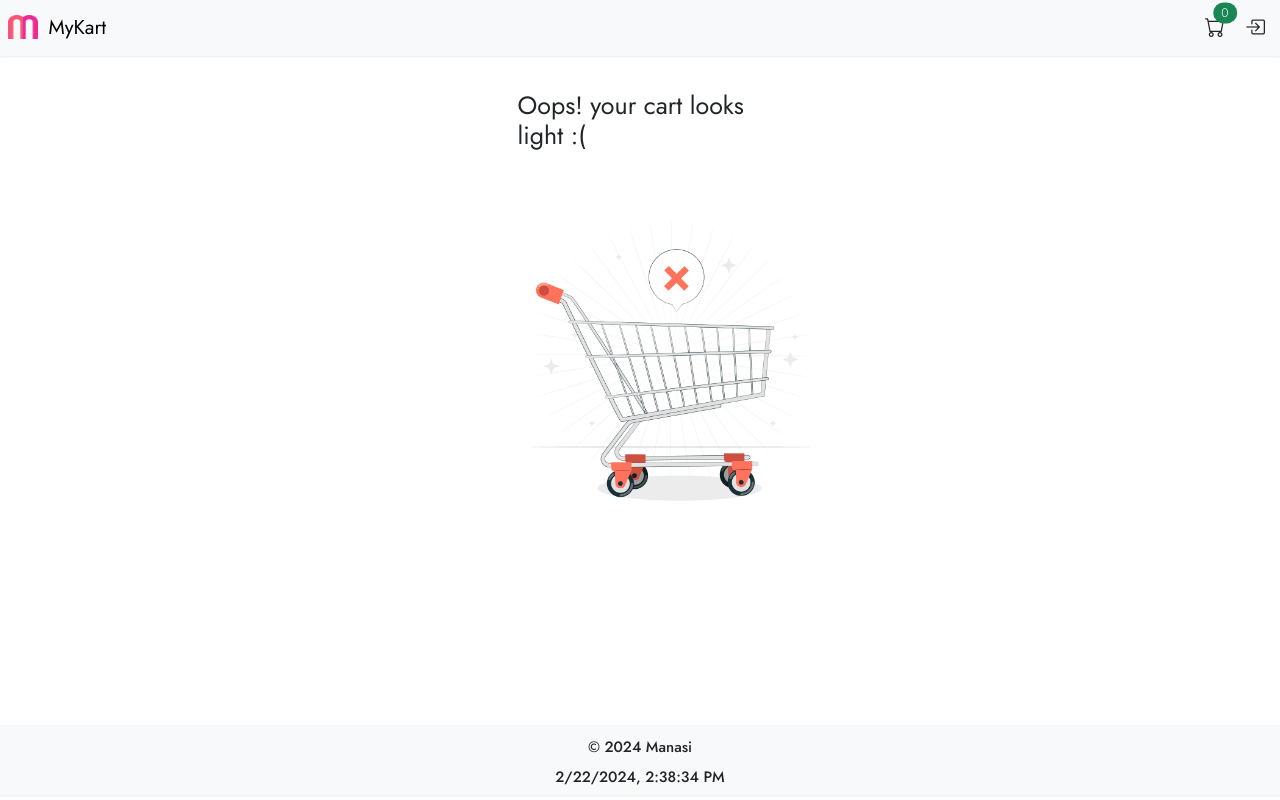
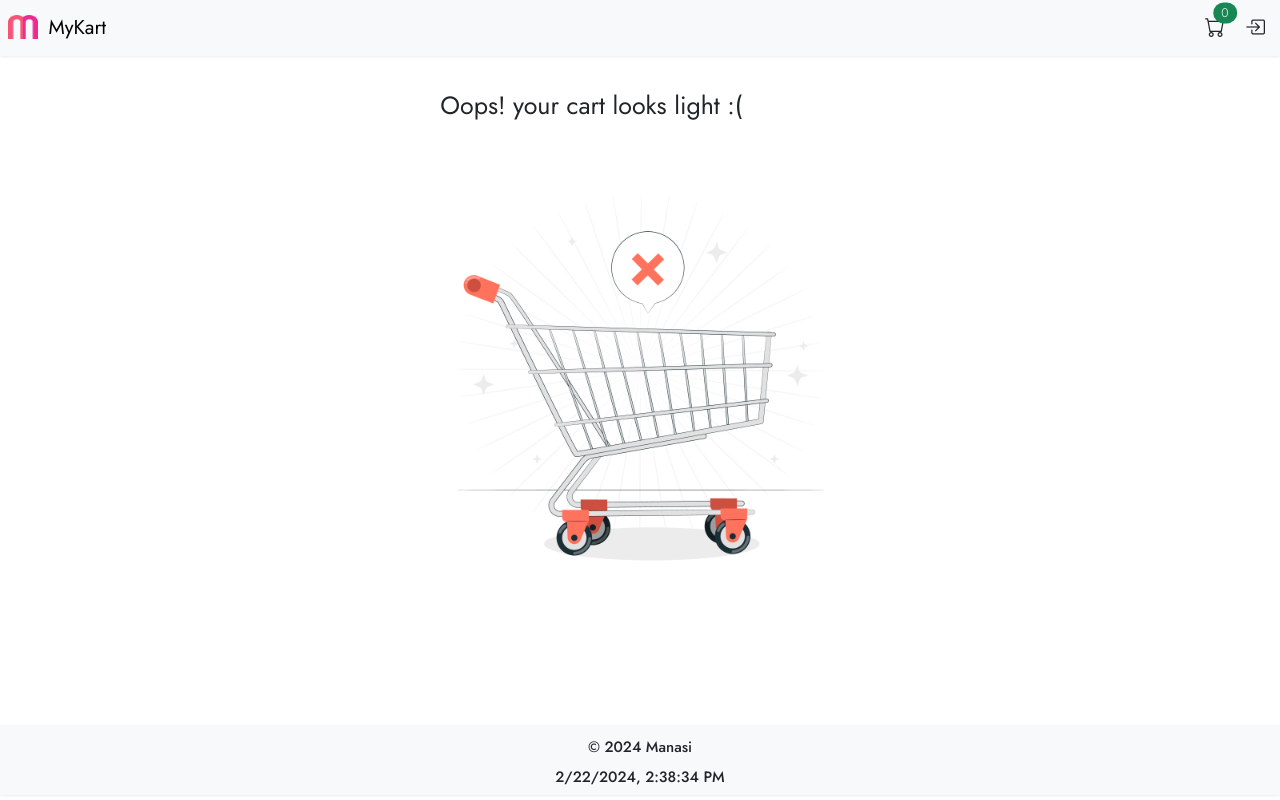
Before and after one commit to manasiPandey21/MyKart, a React (Create React App) app: page /cart in a window 1280 px wide. Built offline with nearby package versions, Linux system fonts and the light colour scheme; the HTML template or start-up script is replaced by a standard one.

Commit message:
toasts added

```diff
--- a/src/Pages/Cart.jsx
+++ b/src/Pages/Cart.jsx
@@ -2,7 +2,6 @@ import React, { useEffect } from 'react';
 import CartItem from './CartItem';
 import { useState } from 'react';
 import PData from '../data/products';
-import EmptyPage from "./EmptyPage"
 import { ToastContainer, toast } from 'react-toastify';
 import 'react-toastify/dist/ReactToastify.css';
 
@@ -24,7 +23,7 @@ const Cart = () => {
     let totalamountTemp = 0;
     let discountTemp = 0;
     list = JSON.parse(localStorage.getItem('cart')) || {};
-    if(!list[user]) list[user]={};
+    if (!list[user]) list[user] = {};
     cartItems = Object.keys(list[user]);
     cartItems.forEach((barcode) => {
       let pdata = PData.find((item) => item.barcode === barcode);
@@ -41,15 +40,14 @@ const Cart = () => {
 
   const removeAll = () => {
     list = JSON.parse(localStorage.getItem('cart')) || {};
-    user=parseInt(localStorage.getItem('user')) || 0;
+    user = parseInt(localStorage.getItem('user')) || 0;
     setUser(user);
-    list[user]={};
-    localStorage.setItem('cart',JSON.stringify(list));
+    list[user] = {};
+    localStorage.setItem('cart', JSON.stringify(list));
     cartItems = [];
     setOrderValue(0);
     setTotalAmount(0);
     setDiscount(0);
-    console.log("kapil");
     window.dispatchEvent(new Event("storage"));
     notifyD();
   }
@@ -64,6 +62,7 @@ const Cart = () => {
     progress: undefined,
     theme: "colored",
   },
+    console.log("notify d should be printed")
   );
 
   const removeAllModal = () => (
@@ -87,8 +86,9 @@ const Cart = () => {
   );
 
   return (
+    <div className="container mt-5">
+      {
         cartItems.length ? (
-      <div className="container mt-5">
           <div className="row mt-5  pt-5">
             <div className="col-md-8">
               <div className="card ">
@@ -135,10 +135,17 @@ const Cart = () => {
               </div>
             </div>
           </div>
+        ) : (
+          <div className='container justify-content-center align-item-center align-self-center h-50 w-75'>
+            <div className='container h-25 w-50 align-self-center'>
+              <h1 className=' py-5 my-5 fw-normal fs-1 align-self-center justify-content-center'>Oops! your cart looks light :(</h1>
+              <img src="empty.jpg" className="rounded h-25 w-100 align-self-center justify-content-center" alt="..." />
             </div>
-    ) : (
-      <EmptyPage />
+          </div>
         )
+      }
+      <ToastContainer position="top-right" />
+    </div>
   );
 }
 
--- a/src/Pages/CartItem.jsx
+++ b/src/Pages/CartItem.jsx
@@ -12,21 +12,21 @@ const CartItem = (props) => {
     let currUser;
 
     useEffect(() => {
-        currUser=parseInt(localStorage.getItem('user')) || 0;
+        currUser = parseInt(localStorage.getItem('user')) || 0;
         pdata = PData.find((item) => item.barcode === props.barcode);
         setProduct(pdata);
         cart = JSON.parse(localStorage.getItem('cart'));
         if (!cart) cart = {};
-        if(!cart[currUser]) cart[currUser]={};
+        if (!cart[currUser]) cart[currUser] = {};
         if (parseInt(cart[currUser][props.barcode]) >= 1) setQuantity(parseInt(cart[currUser][props.barcode]));
         else setQuantity(0);
     }, [props.barcode]);
 
     const incNum = () => {
-        currUser=parseInt(localStorage.getItem('user')) || 0;
+        currUser = parseInt(localStorage.getItem('user')) || 0;
         cart = JSON.parse(localStorage.getItem('cart'));
         if (!cart) cart = {};
-        if(!cart[currUser]) cart[currUser]={};
+        if (!cart[currUser]) cart[currUser] = {};
         setQuantity(quantity + 1);
         cart[currUser][props.barcode] = quantity + 1;
         localStorage.setItem('cart', JSON.stringify(cart));
@@ -35,10 +35,10 @@ const CartItem = (props) => {
     }
 
     const decNum = () => {
-        currUser=parseInt(localStorage.getItem('user')) || 0;
+        currUser = parseInt(localStorage.getItem('user')) || 0;
         cart = JSON.parse(localStorage.getItem('cart'));
         if (!cart) cart = {};
-        if(!cart[currUser]) cart[currUser]={};
+        if (!cart[currUser]) cart[currUser] = {};
         setQuantity(quantity - 1);
         if (quantity <= 1) {
             delete cart[currUser][props.barcode];
@@ -51,10 +51,10 @@ const CartItem = (props) => {
     }
 
     const removeItem = () => {
-        currUser=parseInt(localStorage.getItem('user')) || 0;
+        currUser = parseInt(localStorage.getItem('user')) || 0;
         cart = JSON.parse(localStorage.getItem('cart'));
         if (!cart) cart = {};
-        if(!cart[currUser]) cart[currUser]={};
+        if (!cart[currUser]) cart[currUser] = {};
         setQuantity(0);
         delete cart[currUser][props.barcode];
         localStorage.setItem('cart', JSON.stringify(cart));
@@ -72,7 +72,7 @@ const CartItem = (props) => {
         draggable: true,
         progress: undefined,
         theme: "colored",
-        containerId: product.barcode
+        containerId: props.barcode
     },
     );
 
@@ -97,8 +97,8 @@ const CartItem = (props) => {
     );
 
     return (
-        quantity ? (
-            <div className="card-body align-items-start">
+        <div className="card-body align-items-start">
+            {quantity ? (
                 <div className="row p-3 align-items-center">
                     <div className="col-md-3 ">
                         <img src={product?.searchImage} alt="Product" className="img-fluid" />
@@ -126,13 +126,13 @@ const CartItem = (props) => {
                         </div>
                     </div>
                 </div>
-                <ToastContainer containerId={product.barcode} position="top-right" />
-            </div>
-        ) : (
-            <></>
-        )
-
-    );
+            ) : (
+                <></>
+            )
+            }
+            <ToastContainer containerId={props.barcode} position="top-right" />
+        </div>
+    )
 };
 
 export default CartItem;
--- a/src/Pages/EmptyPage.jsx
+++ /dev/null
@@ -1,12 +0,0 @@
-import React from 'react'
-
-const EmptyPage = () => {
-    return (
-        <div className='container m-5 h-50 w-25 align-self-center '>
-            <h1 className='m-5 pt-5 fw-normal'>Oops! your cart looks light :(</h1>
-            <img src="empty.jpg" className="rounded h-30 w-100 m-5" alt="..." />
-        </div>
-    )
-}
-
-export default EmptyPage;
```
Lines whose indentation alone changed are shown as unchanged.
